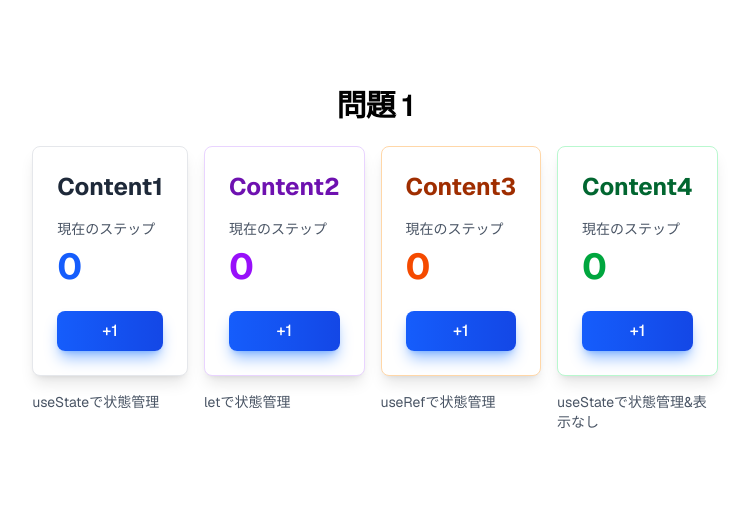
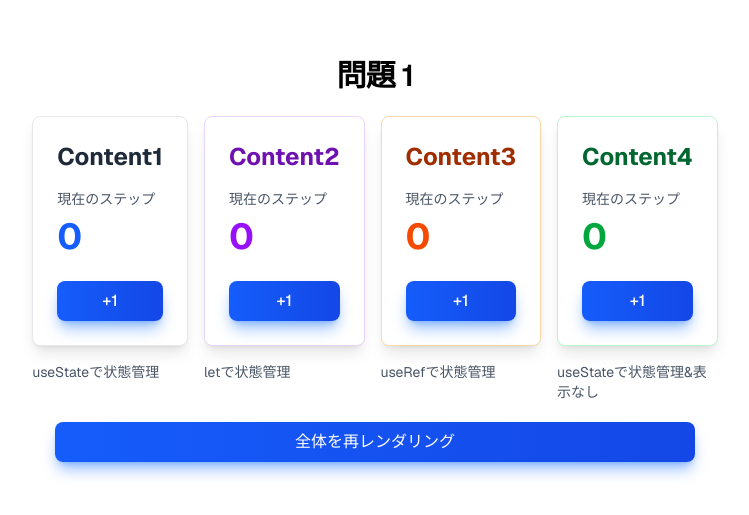
Before and after one commit to iririn1998/sample-app2, a Next.js app: page /question/1 in a window 1280 px wide. Shown: the part 141-656 px from the top of the page, without its empty margins (265-1014 px from the left). Built offline with nearby package versions, Linux system fonts and the light colour scheme.

Commit message:
feat: Add button to trigger re-rendering in Question1Page

```diff
--- a/src/app/question/1/page.tsx
+++ b/src/app/question/1/page.tsx
@@ -1,9 +1,14 @@
+'use client'
+
+import { Button } from "@/components/Button";
+import { useState } from "react";
 import { Content1 } from "./_components/Content1";
 import { Content2 } from "./_components/Content2";
 import { Content3 } from "./_components/Content3";
 import { Content4 } from "./_components/Content4";
 
 export default function Question1Page() {
+  const [_, setStep] = useState<number>(0);
   return (
     <div className="flex min-h-screen items-center justify-center bg-zinc-50 font-sans dark:bg-black">
       <main className="flex min-h-screen w-full max-w-3xl flex-col items-center justify-center py-32 px-16 bg-white dark:bg-black">
@@ -16,6 +21,16 @@ export default function Question1Page() {
           <Content3 description="useRefで状態管理" />
           <Content4 description="useStateで状態管理&表示なし" />
         </div>
+        <Button
+          onClick={() => {
+            // 全体を再レンダリングする
+            setStep((prev) => prev + 1);
+          }}
+          type="button"
+          className="w-full mt-[20px]"
+        >
+          全体を再レンダリング
+        </Button>
       </main>
     </div>
   );
```
